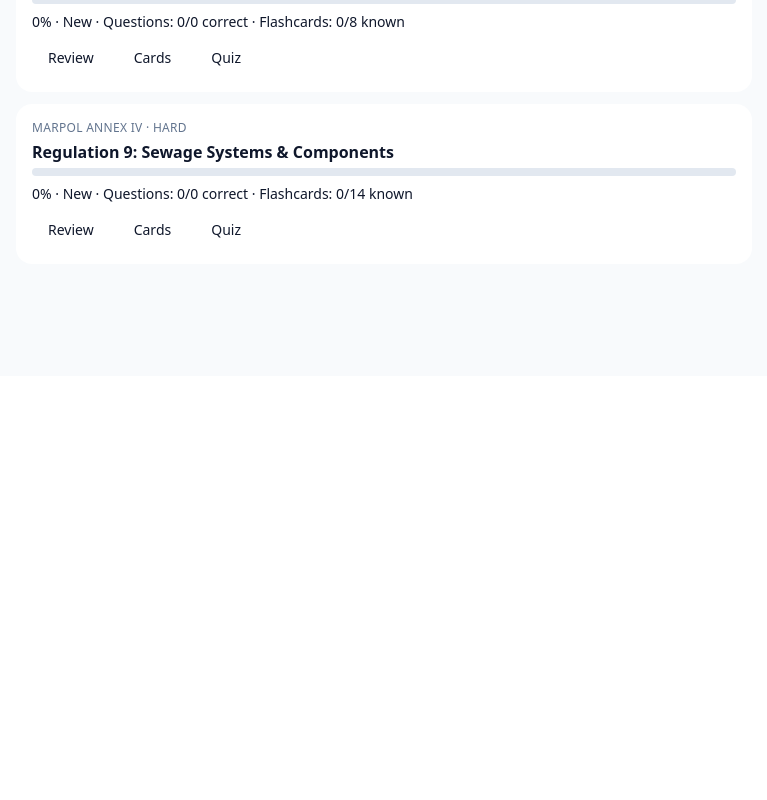
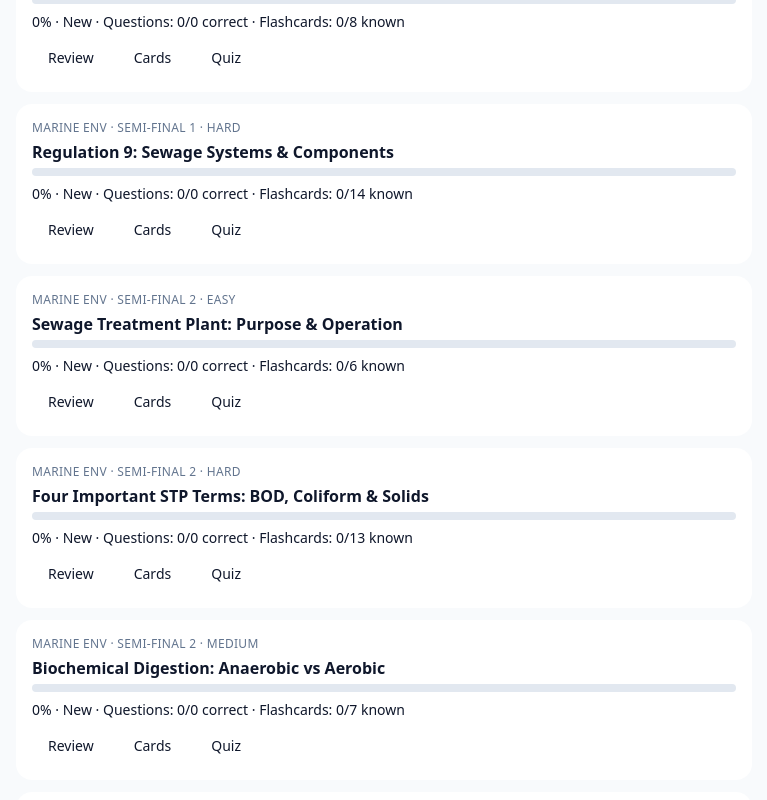
Before and after one commit to ChanvhsDev/marine-reviewer, a React (Vite) app: page / in a window 1280 px wide. Shown: the part 1400-2200 px from the top of the page, without its empty margins (256-1023 px from the left). Before the commit the page ends 1776 px from the top, so only its background shows below. Built offline with nearby package versions, Linux system fonts and the light colour scheme.

Commit message:
add semi-final 2

```diff
--- a/index.html
+++ b/index.html
@@ -1 +1 @@
-<!doctype html><html lang="en"><head><meta charset="UTF-8"/><meta name="viewport" content="width=device-width,initial-scale=1"/><title>Marine Env ♡</title></head><body><div id="root"></div><script type="module" src="/src/main.tsx"></script></body></html>
+<!doctype html><html lang="en"><head><meta charset="UTF-8"/><meta name="viewport" content="width=device-width,initial-scale=1"/><title>Semi final 2 ♡</title></head><body><div id="root"></div><script type="module" src="/src/main.tsx"></script></body></html>
--- a/src/data/content.ts
+++ b/src/data/content.ts
@@ -1,23 +1,23 @@
-// CONTENT LAYER — Marine Environment, Semi-Final Week 1 (MARPOL Annex IV – Sewage)
+// CONTENT LAYER — Marine Environment: Semi-Final 1 + Semi-Final 2 (MARPOL Annex IV – Sewage)
 // Replace src/data/content.ts with this file. Nothing else in the UI needs to change.
 export interface Card{id:string;topic:string;term:string;front:string;back:string;alt?:string[];opts?:string[];only?:'mc';why?:string}
 export interface Topic{id:string;subject:string;title:string;intro:string;remember:string;level:string;note?:string}
 
-export const topics:Topic[]=[
-{id:'overview',subject:'MARPOL Annex IV',title:'Overview: Purpose & Applicability',level:'Easy',
+const topicsSF1:Topic[]=[
+{id:'overview',subject:'Marine Env · Semi-Final 1',title:'Overview: Purpose & Applicability',level:'Easy',
  intro:'What Annex IV is, why it exists, which ships it covers, and the certificate that proves compliance.',
  remember:'Annex IV = sewage. Covers ships of 400 GT and above, or under 400 GT certified for more than 15 persons, on international voyages. Proof of compliance: the ISPPC.'},
-{id:'defs',subject:'MARPOL Annex IV',title:'Regulation 1: Definitions',level:'Medium',
+{id:'defs',subject:'Marine Env · Semi-Final 1',title:'Regulation 1: Definitions',level:'Medium',
  intro:'Key terms: sewage, new and existing ship, holding tank, nearest land, international voyage, person and anniversary date.',
  remember:'Sewage = toilets and urinals + medical premises + spaces with living animals + other wastewater mixed with these. A new ship is delivered 3 years or more after entry into force (or contracted/keel-laid on or after it).',
  note:'Your slides name the “Director of Marine” as the approving authority (the Administration). Use that wording for your exam.'},
-{id:'apply',subject:'MARPOL Annex IV',title:'Regulations 2 & 3: Application & Exemptions',level:'Medium',
+{id:'apply',subject:'Marine Env · Semi-Final 1',title:'Regulations 2 & 3: Application & Exemptions',level:'Medium',
  intro:'Which new and existing ships must comply, the 1983 keel-laying provision, and the two exemptions.',
  remember:'Existing ships: Annex IV applies five years after entry into force. Exemptions: safety of ship / saving life at sea, and damage to the ship or equipment (with all reasonable precautions taken).'},
-{id:'discharge',subject:'MARPOL Annex IV',title:'Discharge Distances & Conditions',level:'Medium',
+{id:'discharge',subject:'Marine Env · Semi-Final 1',title:'Discharge Distances & Conditions',level:'Medium',
  intro:'What may be discharged at 0–3 nm, 3–12 nm and beyond 12 nm from the nearest land.',
  remember:'0–3 nm: only effluent from an approved STP. 3–12 nm: comminuted AND disinfected. Beyond 12 nm: untreated allowed, but ship en route, at least 4 knots, at an approved discharge rate.'},
-{id:'systems',subject:'MARPOL Annex IV',title:'Regulation 9: Sewage Systems & Components',level:'Hard',
+{id:'systems',subject:'Marine Env · Semi-Final 1',title:'Regulation 9: Sewage Systems & Components',level:'Hard',
  intro:'The three approved systems and how each one works, with the parts of a sewage treatment plant and a comminuting system.',
  remember:'A ship needs ONE of three: approved STP, comminuting and disinfecting system (with temporary storage for within 3 nm), or holding tank (with a visual content indicator).'}]
 
@@ -76,4 +76,64 @@
 ['Sludge retention tank','The comminuting system tank that retains concentrated solids when discharge is not permitted.']])
 systems.push({id:'systemsNot',topic:'systems',term:'Oily water separator',front:'Which of these is NOT one of the three sewage systems allowed under Regulation 9?',back:'Oily water separator',opts:['Sewage treatment plant','Comminuting and disinfecting system','Holding tank'],only:'mc',why:'Regulation 9 allows only a sewage treatment plant, a comminuting and disinfecting system, or a holding tank. An oily water separator is not one of them.'})
 
-export const cards:Card[]=[...overview,...defs,...apply,...discharge,...systems]
+const cardsSF1:Card[]=[...overview,...defs,...apply,...discharge,...systems]
+
+// ───────────────────────── SEMI-FINAL 2 ─────────────────────────
+const S2='Marine Env · Semi-Final 2'
+const topicsSF2:Topic[]=[
+{id:'sf2stp',subject:S2,title:'Sewage Treatment Plant: Purpose & Operation',level:'Easy',
+ intro:'What a shipboard STP does, why it matters, and what marine engineers must know to operate it.',
+ remember:'An STP treats wastewater from toilets, showers and galleys so the effluent is safe to discharge. Engineers must know starting/stopping procedures, maintenance and checks, plus four key terms.'},
+{id:'sf2terms',subject:S2,title:'Four Important STP Terms: BOD, Coliform & Solids',level:'Hard',
+ intro:'Biochemical Oxygen Demand, coliform count, the kinds of solids, and the recommended levels.',
+ remember:'BOD tests sewage strength (bacteria + oxygen). Coliform = pollution indicator; IMO: under 100 thermotolerant coliforms per 100 ml after treatment. Solids: dissolved, suspended, settleable.',
+ note:'Your slide gives the post-treatment suspended solids level as “25 Qi/Qe mg/l”, which looks garbled, so it is not used in any question. Confirm the exact figure with your instructor.'},
+{id:'sf2bio',subject:S2,title:'Biochemical Digestion: Anaerobic vs Aerobic',level:'Medium',
+ intro:'How bacteria break down sewage with and without oxygen, and why the two processes give very different results.',
+ remember:'Anaerobic = no free oxygen → putrefaction → noxious, toxic, corrosive by-products. Aerobic = needs free oxygen → safe products (water, CO2, inert residue).'},
+{id:'sf2recv',subject:S2,title:'Reception Facilities (Regulation 12)',level:'Medium',
+ intro:'Port facilities for receiving ship-generated waste, and the duties of governments under Regulation 12.',
+ remember:'Regulation 12: governments ensure adequate sewage reception facilities at ports and terminals without delay to ships, and notify the Organization of any alleged inadequacy.'}]
+
+const sf2stp=clue('sf2stp',[
+['Sewage treatment plant','A shipboard ________ (STP) treats wastewater from toilets, showers and galleys using biological or chemical methods to produce effluent safe for discharge.'],
+['Toilets, showers and galleys','An STP treats wastewater from these three sources.'],
+['Prevent marine pollution','The purpose of an STP: to ________, protect aquatic life, and ensure compliance with international maritime regulations.'],
+['Marine engineers','They must know the operation of the sewage plant before using it, in order to comply with the rules on discarding sewage.'],
+['Starting and stopping','While operating the plant, the engineer must know the procedure for ________ the sewage treatment plant, plus its maintenance and checks.'],
+['Four','Besides operating procedures, marine engineers should know ________ important terms related to sewage treatment plants.']])
+
+const sf2terms=clue('sf2terms',[
+['Biochemical Oxygen Demand','A test (BOD) to identify biologically decomposable substances and to test the strength of the sewage.'],
+['Bacteria','BOD depends on the activity of ________ in the sewage, which feed on and consume organic matter in the presence of oxygen.'],
+['Coliform','An organism present in the human intestine, recognized as an indicator organism of sewage pollution.'],
+['Pathogens','Coliform in water indicates the presence of ________: disease-causing bacteria responsible for cholera, dysentery, typhoid and more.'],
+['125 billion','Each person contributes around ________ coliforms in winter (and 400 billion in summer).'],
+['400 billion','Each person contributes around 125 billion coliforms in winter and ________ in summer.'],
+['100 thermotolerant coliforms per 100 ml','IMO recommends a faecal coliform count of less than ________ of effluent after treatment (updated by MEPC.159).'],
+['Dissolved solids','Solids which are dissolved in the solution.'],
+['Suspended solids','Solids physically suspended in sewage that can be removed by laboratory filtration and are relatively high in organic matter.'],
+['Settleable solids','Suspended solids that will subside in quiescent liquid in a reasonable period of time, usually around an hour.'],
+['300-400 mg/liter','The suspended solids level of raw sewage is around ________.'],
+['As low as possible','After treatment, the residual disinfectant should be ________.'],
+['Ultraviolet exposure','For the chlorination method, IMO recommends the use of ________ to keep residual disinfectant low.']])
+
+const sf2bio=clue('sf2bio',[
+['Anaerobic process','Bacteria in this process multiply only in the absence of free oxygen, using chemically bound oxygen to survive.'],
+['Putrefaction','The breakdown of organic matter by anaerobic bacteria into water, carbon dioxide, methane, hydrogen sulphide and ammonia is called ________.'],
+['Methane, hydrogen sulphide and ammonia','Besides water and carbon dioxide, anaerobic breakdown of organic matter produces ________.'],
+['Noxious and toxic','The products of the anaerobic process are ________; the effluent is of poor quality and the by-products are highly corrosive.'],
+['Aerobic process','In this process, bacteria require free oxygen to survive and break organic matter down into safe products.'],
+['Free oxygen','Aerobic bacteria require ________ to survive.'],
+['Water, carbon dioxide and inert residue','Safe products of the aerobic process (along with energy to synthesize new bacteria).']])
+
+const sf2recv=clue('sf2recv',[
+['Reception facilities','Facilities designed to receive ship-generated waste such as oily residues, garbage and other contaminants, so waste is not discharged into the ocean.'],
+['Regulation 12','The regulation on reception facilities.'],
+['Government of each Party','Who undertakes to ensure the provision of sewage reception facilities at ports and terminals under Regulation 12.'],
+['Without causing delay','Reception facilities for sewage must be provided ________ to ships and be adequate to meet the needs of the ships using them.'],
+['The Organization','The Government of each Party notifies ________ (IMO), for transmission to Contracting Governments, of all cases where facilities are alleged to be inadequate.'],
+['Regulation 11.1','Regulation 12 applies to governments that require ships in their waters to comply with ________.']])
+
+export const topics:Topic[]=[...topicsSF1,...topicsSF2]
+export const cards:Card[]=[...cardsSF1,...sf2stp,...sf2terms,...sf2bio,...sf2recv]
```
